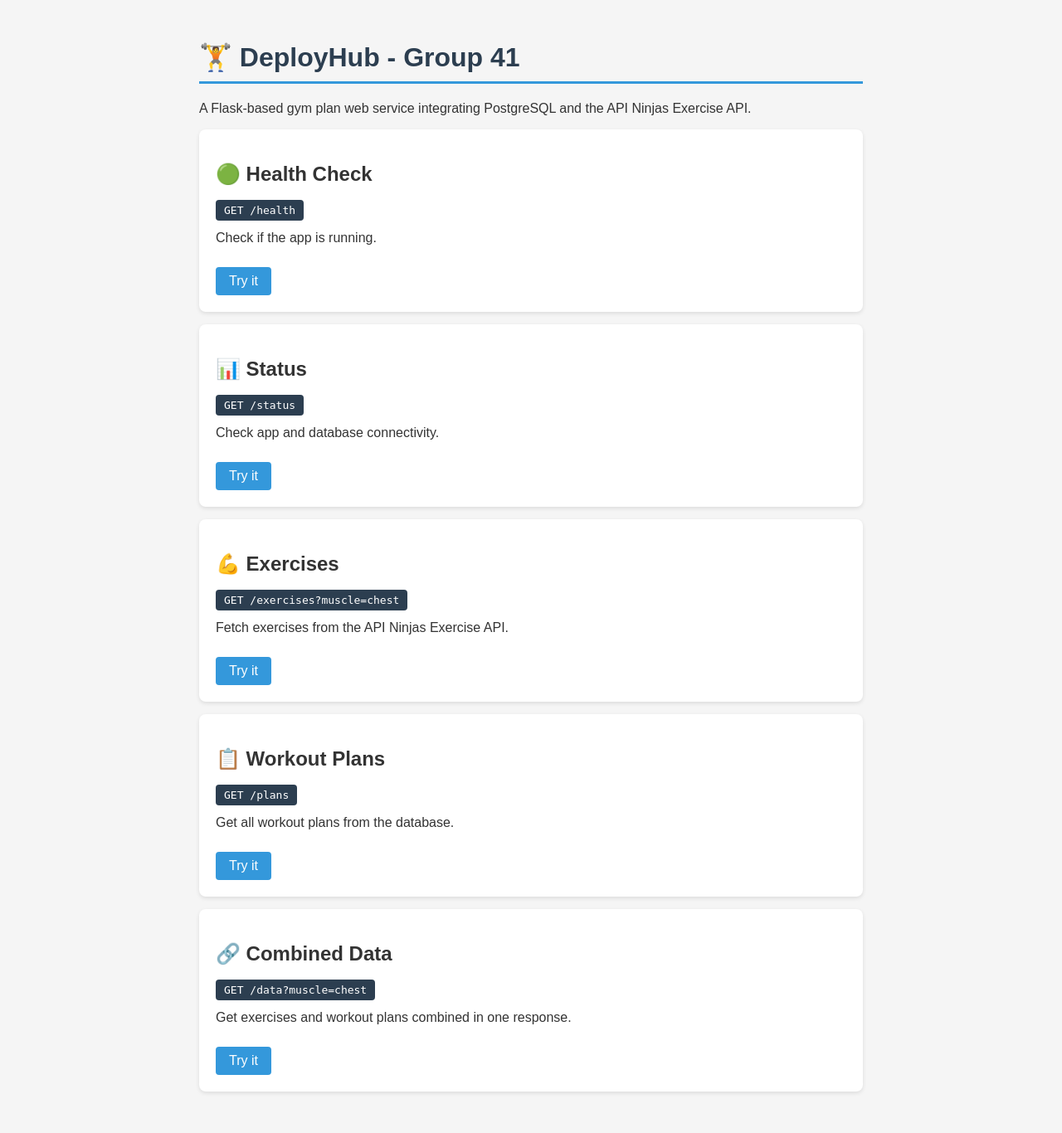
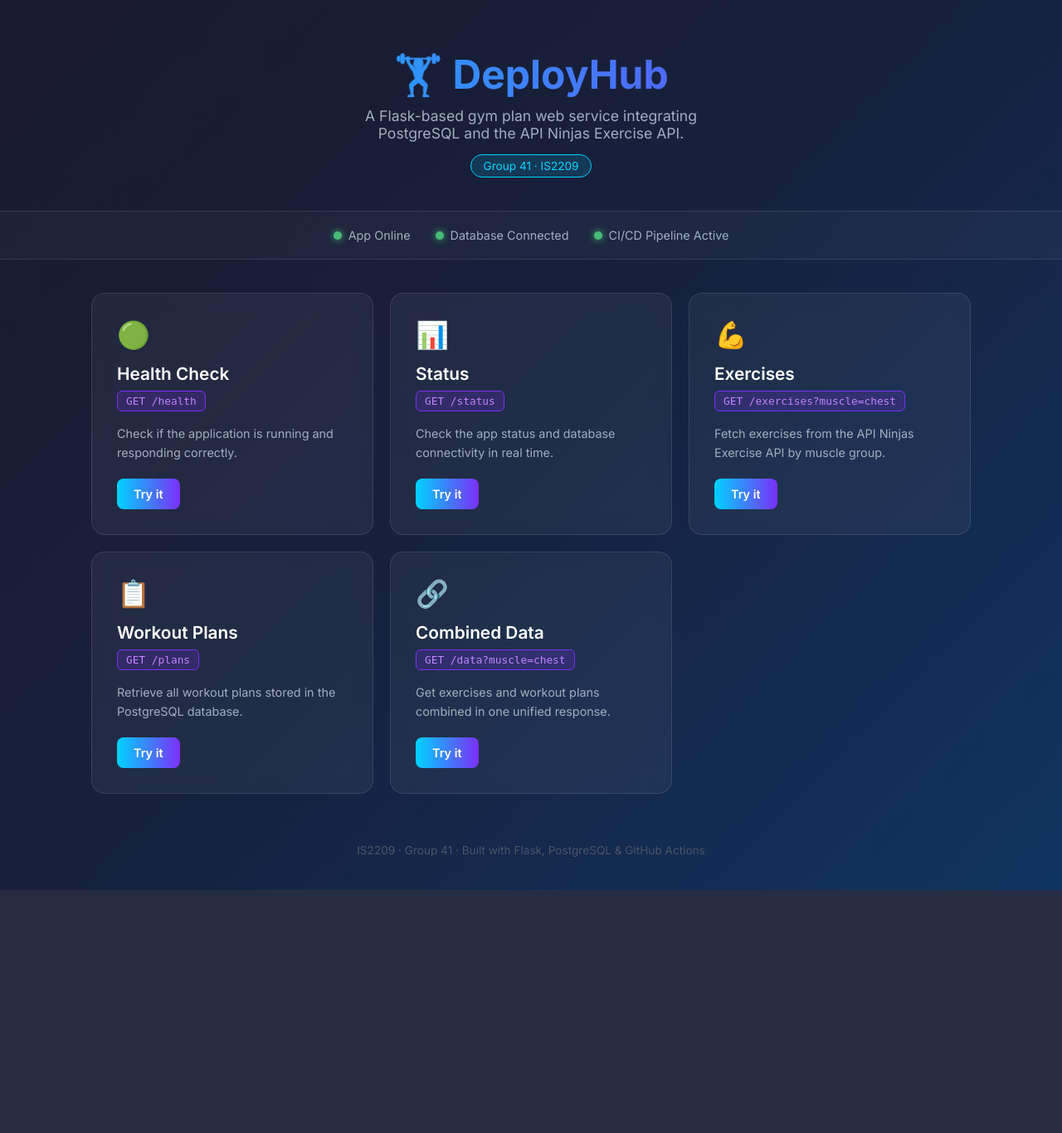
Before and after one commit to BarryKeane-bis/IS2209-Group41-DeployHub, a Flask app: page / in a window 1280 px wide. Shown: the whole page at 83% size. After the commit the page ends 1073 px from the top, so only its background shows below. Run offline with Flask 3, Linux system fonts and the light colour scheme; some libraries are stand-ins or nearby versions.

Commit message:
feat: improve frontend design

```diff
--- a/app/templates/index.html
+++ b/app/templates/index.html
@@ -4,88 +4,222 @@
     <meta charset="UTF-8">
     <meta name="viewport" content="width=device-width, initial-scale=1.0">
     <title>DeployHub - Group 41</title>
+    <link href="https://fonts.googleapis.com/css2?family=Inter:wght@300;400;600;700&display=swap" rel="stylesheet">
     <style>
+        * { margin: 0; padding: 0; box-sizing: border-box; }
+
         body {
-            font-family: Arial, sans-serif;
-            max-width: 800px;
-            margin: 50px auto;
-            background-color: #f5f5f5;
-            color: #333;
+            font-family: 'Inter', sans-serif;
+            background: linear-gradient(135deg, #1a1a2e, #16213e, #0f3460);
+            min-height: 100vh;
+            color: white;
         }
-        h1 {
-            color: #2c3e50;
-            border-bottom: 3px solid #3498db;
-            padding-bottom: 10px;
+
+        header {
+            text-align: center;
+            padding: 60px 20px 40px;
         }
+
+        header h1 {
+            font-size: 3rem;
+            font-weight: 700;
+            background: linear-gradient(90deg, #00d2ff, #7b2ff7);
+            -webkit-background-clip: text;
+            -webkit-text-fill-color: transparent;
+            margin-bottom: 10px;
+        }
+
+        header p {
+            font-size: 1.1rem;
+            color: #a0aec0;
+            max-width: 500px;
+            margin: 0 auto;
+        }
+
+        .badge {
+            display: inline-block;
+            margin-top: 15px;
+            padding: 5px 15px;
+            background: rgba(0, 210, 255, 0.15);
+            border: 1px solid #00d2ff;
+            border-radius: 20px;
+            color: #00d2ff;
+            font-size: 0.85rem;
+        }
+
+        .grid {
+            display: grid;
+            grid-template-columns: repeat(auto-fit, minmax(300px, 1fr));
+            gap: 20px;
+            max-width: 1100px;
+            margin: 0 auto;
+            padding: 20px;
+        }
+
         .card {
-            background: white;
-            border-radius: 8px;
-            padding: 20px;
-            margin: 15px 0;
-            box-shadow: 0 2px 5px rgba(0,0,0,0.1);
+            background: rgba(255, 255, 255, 0.05);
+            border: 1px solid rgba(255, 255, 255, 0.1);
+            border-radius: 16px;
+            padding: 30px;
+            transition: transform 0.2s, border-color 0.2s;
+            backdrop-filter: blur(10px);
         }
-        .endpoint {
-            background: #2c3e50;
-            color: white;
-            padding: 5px 10px;
-            border-radius: 4px;
+
+        .card:hover {
+            transform: translateY(-5px);
+            border-color: #00d2ff;
+        }
+
+        .card-icon {
+            font-size: 2rem;
+            margin-bottom: 15px;
+        }
+
+        .card h2 {
+            font-size: 1.3rem;
+            font-weight: 600;
+            margin-bottom: 8px;
+        }
+
+        .card p {
+            color: #a0aec0;
+            font-size: 0.9rem;
+            margin-bottom: 20px;
+            line-height: 1.6;
+        }
+
+        .endpoint-tag {
+            display: inline-block;
+            background: rgba(123, 47, 247, 0.2);
+            border: 1px solid #7b2ff7;
+            color: #c084fc;
+            padding: 4px 10px;
+            border-radius: 6px;
             font-family: monospace;
+            font-size: 0.8rem;
+            margin-bottom: 15px;
         }
+
         .btn {
             display: inline-block;
-            margin-top: 10px;
-            padding: 8px 16px;
-            background: #3498db;
+            padding: 10px 20px;
+            background: linear-gradient(90deg, #00d2ff, #7b2ff7);
             color: white;
-            border-radius: 4px;
+            border-radius: 8px;
             text-decoration: none;
+            font-weight: 600;
+            font-size: 0.9rem;
+            transition: opacity 0.2s;
         }
+
         .btn:hover {
-            background: #2980b9;
+            opacity: 0.85;
         }
-        .status-ok {
-            color: green;
-            font-weight: bold;
+
+        .status-bar {
+            display: flex;
+            justify-content: center;
+            gap: 30px;
+            padding: 20px;
+            background: rgba(255,255,255,0.03);
+            border-top: 1px solid rgba(255,255,255,0.1);
+            border-bottom: 1px solid rgba(255,255,255,0.1);
+            margin-bottom: 20px;
+            flex-wrap: wrap;
+        }
+
+        .status-item {
+            display: flex;
+            align-items: center;
+            gap: 8px;
+            font-size: 0.9rem;
+            color: #a0aec0;
+        }
+
+        .dot {
+            width: 10px;
+            height: 10px;
+            border-radius: 50%;
+            background: #48bb78;
+            box-shadow: 0 0 8px #48bb78;
+        }
+
+        footer {
+            text-align: center;
+            padding: 40px 20px;
+            color: #4a5568;
+            font-size: 0.85rem;
         }
     </style>
 </head>
 <body>
-    <h1>🏋️ DeployHub - Group 41</h1>
+
+    <header>
+        <h1>🏋️ DeployHub</h1>
         <p>A Flask-based gym plan web service integrating PostgreSQL and the API Ninjas Exercise API.</p>
+        <span class="badge">Group 41 · IS2209</span>
+    </header>
 
+    <div class="status-bar">
+        <div class="status-item">
+            <div class="dot"></div>
+            App Online
+        </div>
+        <div class="status-item">
+            <div class="dot"></div>
+            Database Connected
+        </div>
+        <div class="status-item">
+            <div class="dot"></div>
+            CI/CD Pipeline Active
+        </div>
+    </div>
+
+    <div class="grid">
         <div class="card">
-        <h2>🟢 Health Check</h2>
-        <span class="endpoint">GET /health</span>
-        <p>Check if the app is running.</p>
+            <div class="card-icon">🟢</div>
+            <h2>Health Check</h2>
+            <div class="endpoint-tag">GET /health</div>
+            <p>Check if the application is running and responding correctly.</p>
             <a class="btn" href="/health">Try it</a>
         </div>
 
         <div class="card">
-        <h2>📊 Status</h2>
-        <span class="endpoint">GET /status</span>
-        <p>Check app and database connectivity.</p>
+            <div class="card-icon">📊</div>
+            <h2>Status</h2>
+            <div class="endpoint-tag">GET /status</div>
+            <p>Check the app status and database connectivity in real time.</p>
             <a class="btn" href="/status">Try it</a>
         </div>
 
         <div class="card">
-        <h2>💪 Exercises</h2>
-        <span class="endpoint">GET /exercises?muscle=chest</span>
-        <p>Fetch exercises from the API Ninjas Exercise API.</p>
+            <div class="card-icon">💪</div>
+            <h2>Exercises</h2>
+            <div class="endpoint-tag">GET /exercises?muscle=chest</div>
+            <p>Fetch exercises from the API Ninjas Exercise API by muscle group.</p>
             <a class="btn" href="/exercises?muscle=chest">Try it</a>
         </div>
 
         <div class="card">
-        <h2>📋 Workout Plans</h2>
-        <span class="endpoint">GET /plans</span>
-        <p>Get all workout plans from the database.</p>
+            <div class="card-icon">📋</div>
+            <h2>Workout Plans</h2>
+            <div class="endpoint-tag">GET /plans</div>
+            <p>Retrieve all workout plans stored in the PostgreSQL database.</p>
             <a class="btn" href="/plans">Try it</a>
         </div>
 
         <div class="card">
-        <h2>🔗 Combined Data</h2>
-        <span class="endpoint">GET /data?muscle=chest</span>
-        <p>Get exercises and workout plans combined in one response.</p>
+            <div class="card-icon">🔗</div>
+            <h2>Combined Data</h2>
+            <div class="endpoint-tag">GET /data?muscle=chest</div>
+            <p>Get exercises and workout plans combined in one unified response.</p>
             <a class="btn" href="/data?muscle=chest">Try it</a>
         </div>
+    </div>
+
+    <footer>
+        <p>IS2209 · Group 41 · Built with Flask, PostgreSQL & GitHub Actions</p>
+    </footer>
+
 </body>
 </html>
```
Lines whose indentation alone changed are shown as unchanged.
